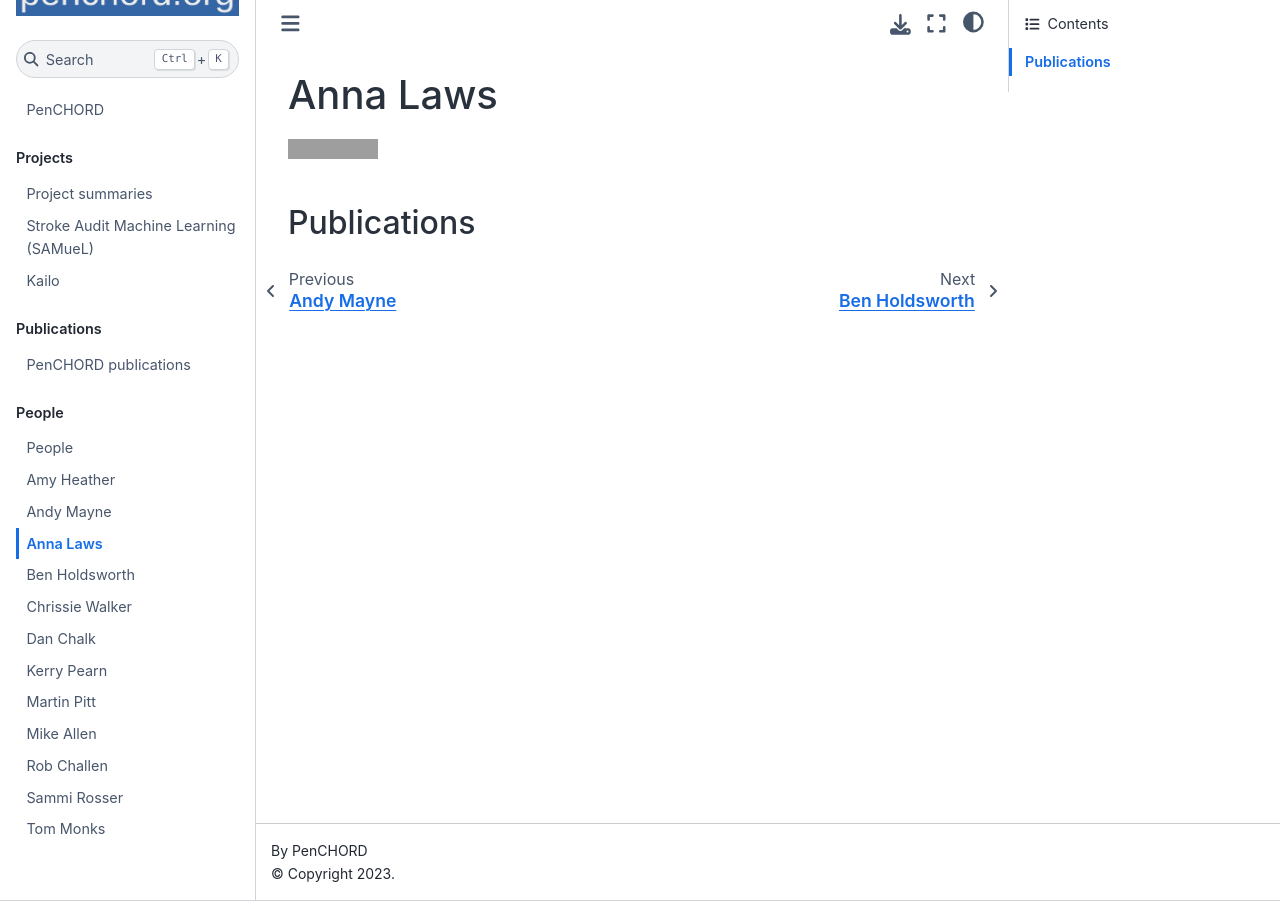
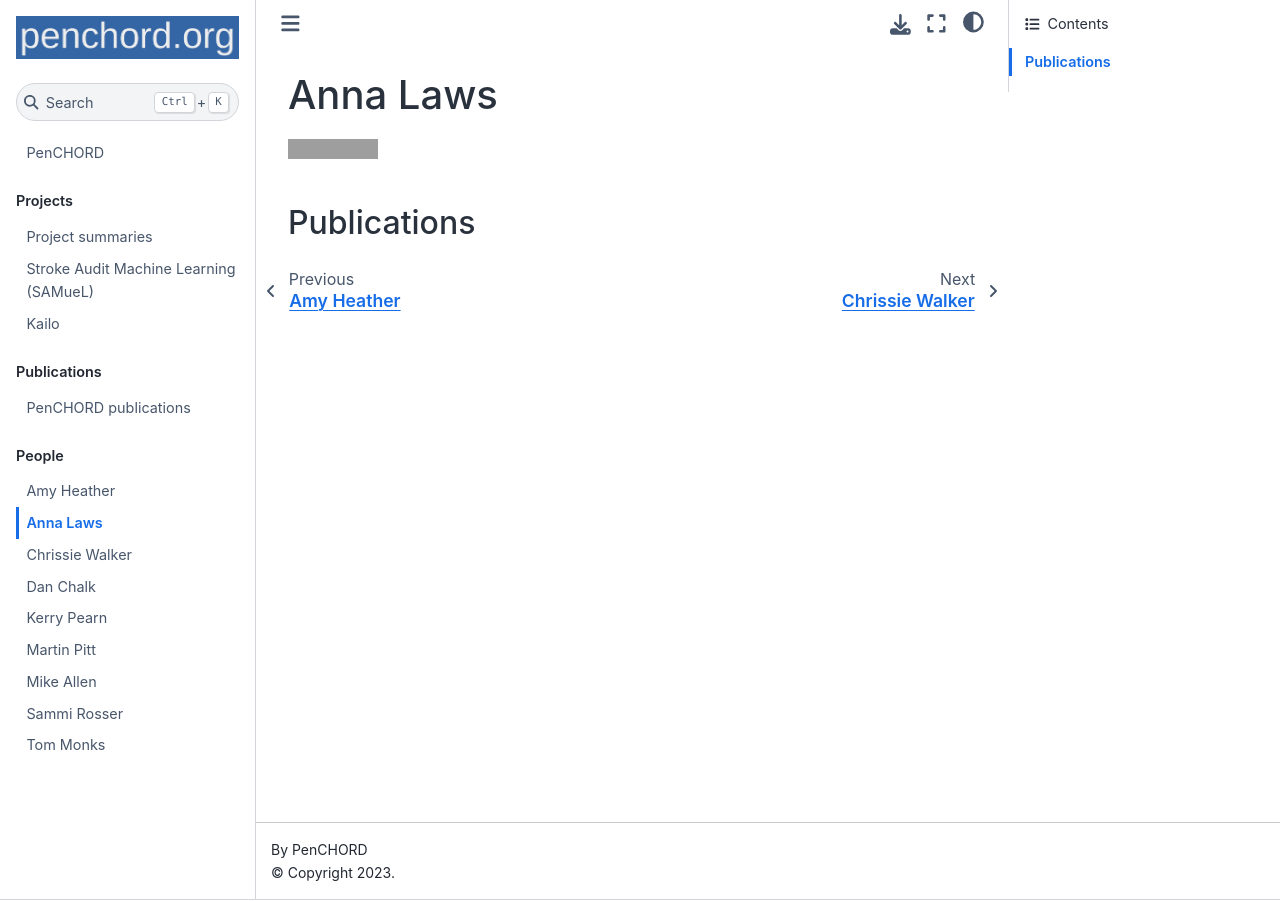
Before and after one commit to penchord/web, a Jupyter Book: the page built from people_pages/anna_laws.md, in a window 1280 px wide. Built offline with Jupyter Book 1.0.4 settings and Sphinx 7.4.7 and the Sphinx Book theme 1.1.4, drawn with Linux system fonts in a browser that asks for light colours; grey boxes are pictures that could not be loaded.

Commit message:
Edit people list in menu

```diff
--- a/_toc.yml
+++ b/_toc.yml
@@ -11,16 +11,12 @@
   - file: publications/publications
 - caption: People
   chapters:
-  - file: people_pages/people
   - file: people_pages/amy_heather
-  - file: people_pages/andy_mayne
   - file: people_pages/anna_laws
-  - file: people_pages/ben_holdsworth
   - file: people_pages/chrissie_walker
   - file: people_pages/dan_chalk
   - file: people_pages/kerry_pearn
   - file: people_pages/martin_pitt
   - file: people_pages/mike_allen
-  - file: people_pages/rob_challen
   - file: people_pages/sammi_rosser
   - file: people_pages/tom_monks
```
